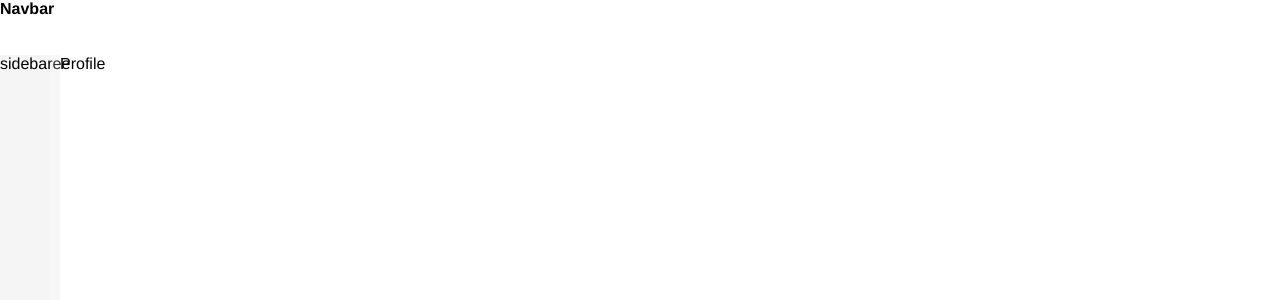
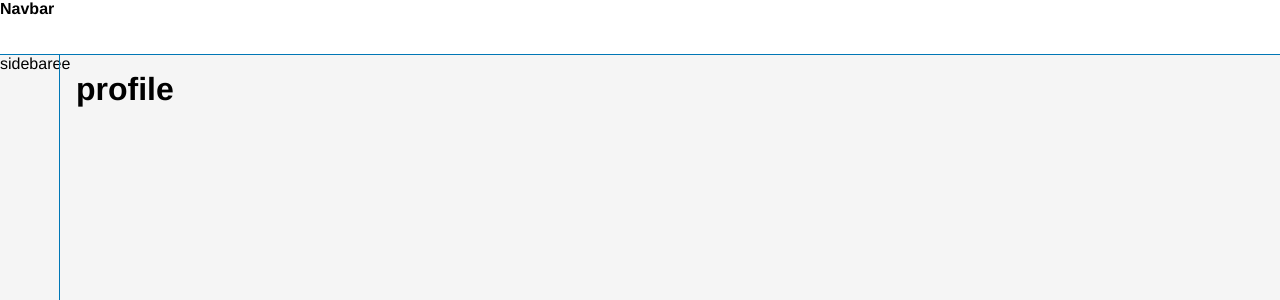
Before and after one commit to FilipAlberski/taskify, a React (Vite) app in the folder client/: page /dashboard/profile in a window 1280 px wide. Shown: the top 300 px of the page. Built offline with nearby package versions, Linux system fonts and the light colour scheme; sample sign-in values are in the browser's storage.

Commit message:
adding styles to the dashboard main

```diff
--- /dev/null
+++ b/client/src/components/DashboardMain/DashboardMain.jsx
@@ -0,0 +1,7 @@
+import React from "react";
+
+const DashboardMain = ({ children }) => {
+    return <div>{children}</div>;
+};
+
+export default DashboardMain;
--- /dev/null
+++ b/client/src/components/DashboardMain/DashboardMain.styled.js
@@ -0,0 +1,11 @@
+import styled from "styled-components";
+
+export const DashboardMainContainer = styled.div`
+    width: 100%;
+    height: 100%;
+    padding: 1rem;
+    display: flex;
+    flex-direction: column;
+
+    background-color: ${(props) => props.theme.background};
+`;
--- a/client/src/components/navbar/Navbar.styled.js
+++ b/client/src/components/navbar/Navbar.styled.js
@@ -4,7 +4,8 @@ export const NavbarContainer = styled.div`
     display: flex;
     flex-direction: column;
     height: 55px;
-    background-color: red;
+
     width: 100%;
     background-color: ${(props) => props.theme.background2};
+    border-bottom: 1.5px ${(props) => props.theme.specialColor} solid;
 `;
--- a/client/src/components/sidebar/Sidebar.styled.js
+++ b/client/src/components/sidebar/Sidebar.styled.js
@@ -15,11 +15,11 @@ export const SidebarContainer = styled.div`
         position: absolute;
         right: 0;
         top: 0;
-        width: 10px;
+        width: 1.5px;
         height: 100%;
         cursor: col-resize;
-        background-color: white;
-        opacity: 0.2;
+        background-color: ${(props) => props.theme.specialColor};
+        opacity: 1;
         z-index: 1;
     }
 
@@ -34,9 +34,9 @@ export const SidebarContainer = styled.div`
     .sidebar-resizer:after {
         content: "";
         position: absolute;
-        right: -5px;
+        right: -2px;
         top: 0;
-        width: 10px;
+        width: 4px;
         height: 100%;
         cursor: col-resize;
         z-index: 2;
--- a/client/src/pages/dashboard/createTask/CreateTask.jsx
+++ b/client/src/pages/dashboard/createTask/CreateTask.jsx
@@ -1,7 +1,9 @@
 import React from "react";
 
+import { DashboardMainContainer } from "../../../components/DashboardMain/DashboardMain.styled";
+
 const CreateTask = () => {
-    return <div>CreateTask</div>;
+    return <DashboardMainContainer>create task</DashboardMainContainer>;
 };
 
 export default CreateTask;
--- a/client/src/pages/dashboard/profile/Profile.jsx
+++ b/client/src/pages/dashboard/profile/Profile.jsx
@@ -1,7 +1,13 @@
 import React from "react";
 
+import { DashboardMainContainer } from "../../../components/DashboardMain/DashboardMain.styled";
+
 const Profile = () => {
-    return <div>Profile</div>;
+    return (
+        <DashboardMainContainer>
+            <h1>profile</h1>
+        </DashboardMainContainer>
+    );
 };
 
 export default Profile;
--- a/client/src/pages/dashboard/tasks/Tasks.jsx
+++ b/client/src/pages/dashboard/tasks/Tasks.jsx
@@ -1,8 +1,10 @@
 import React from "react";
 import { TasksContainer } from "./tasks.styled";
 
+import { DashboardMainContainer } from "../../../components/DashboardMain/DashboardMain.styled";
+
 const Tasks = () => {
-    return <TasksContainer>Tasks</TasksContainer>;
+    return <DashboardMainContainer>test</DashboardMainContainer>;
 };
 
 export default Tasks;
```
